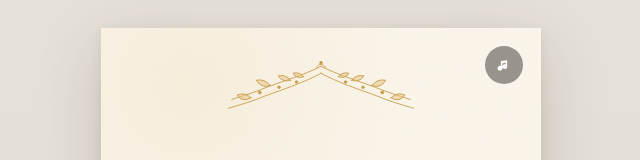
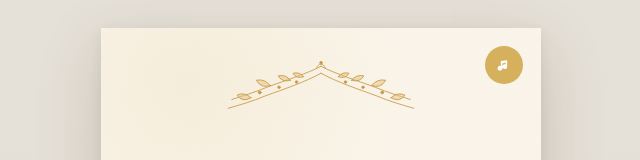
Before and after one commit to YerayCastillo13/BodaEugenioEsther, a React (Vite) app: page / in a window 1280 px wide. Shown: the top 160 px of the page, without its empty margins (319-959 px from the left). Built offline with nearby package versions, Linux system fonts and the light colour scheme; a web font is replaced by a local one.

Commit message:
musica autoplay true

```diff
--- a/App.jsx
+++ b/App.jsx
@@ -246,7 +246,7 @@ function Invitation() {
   }, []);
   const { days, hours, minutes, seconds } = useCountdown(targetDate);
 
-  const [musicOn, setMusicOn] = useState(false);
+  const [musicOn, setMusicOn] = useState(true);
   const [modal, setModal] = useState(null);
   const [toast, setToast] = useState("");
   const [lightbox, setLightbox] = useState(null);
@@ -312,7 +312,6 @@ function Invitation() {
           ref={audioRef}
           src="/musica/dtmf.mp3"
           loop
-          autoPlay={true}
           style={{ display: 'none' }}
         />
 
```
